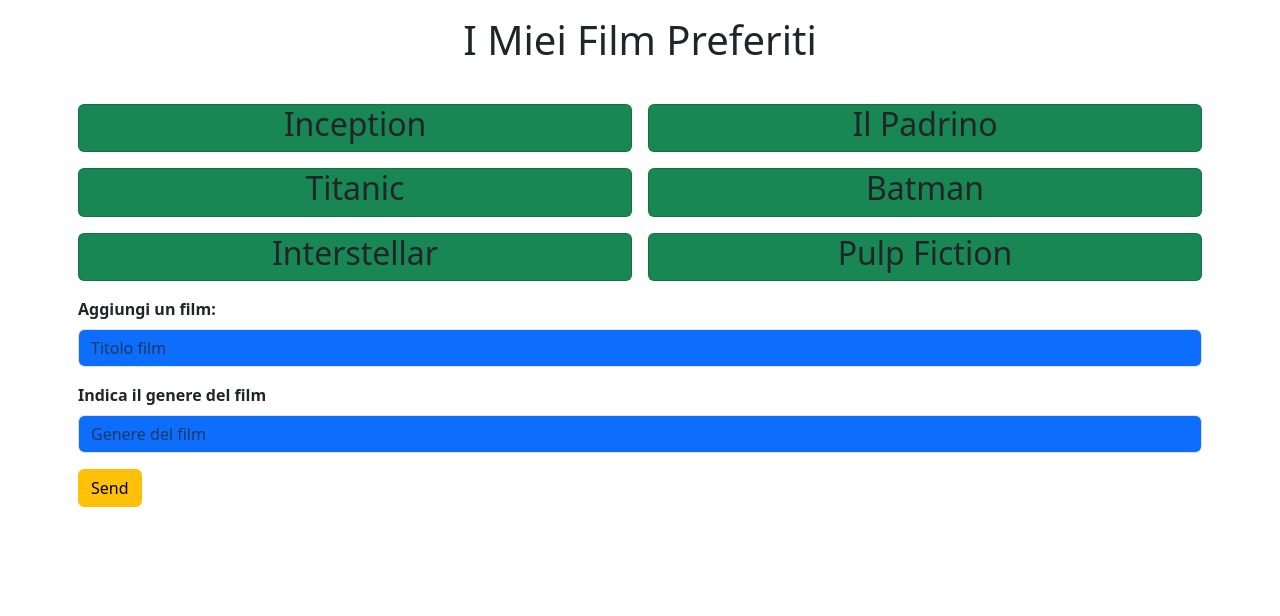
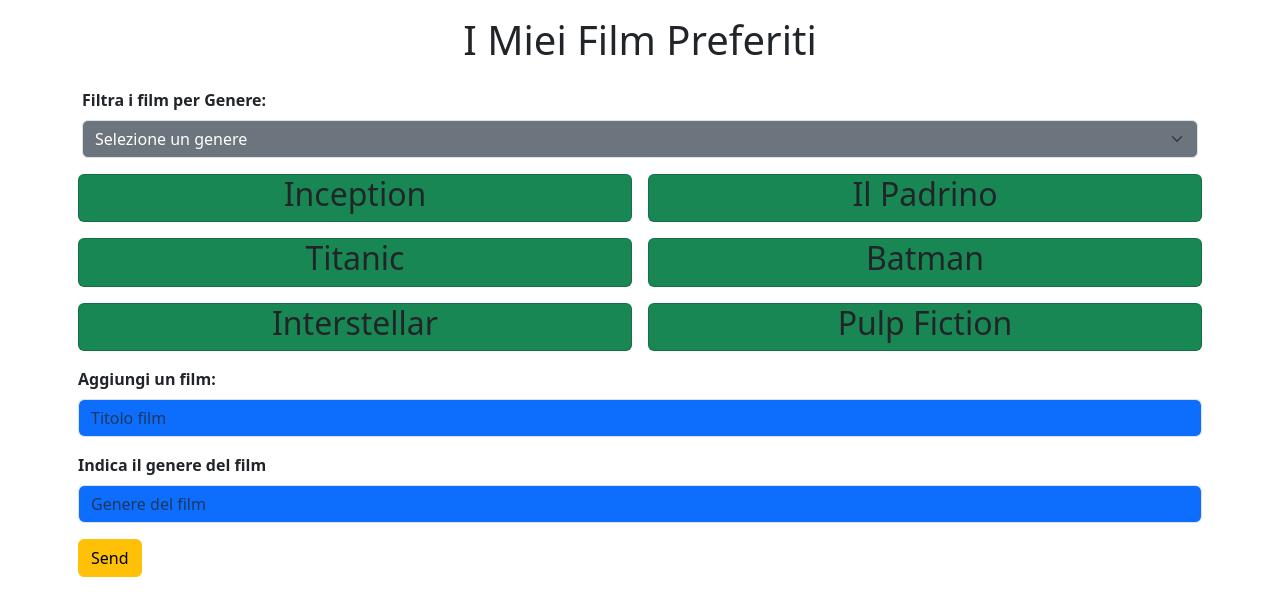
Before and after one commit to bellaviagabriele03/react-movie-filter, a React (Vite) app: page / in a window 1280 px wide. Shown: the top 616 px of the page. Built offline with nearby package versions, Linux system fonts and the light colour scheme.

Commit message:
feat: aggiunto selec e useeffetc

```diff
--- a/src/components/Card.jsx
+++ b/src/components/Card.jsx
@@ -5,6 +5,7 @@
     const [film, setFilm] = useState("")
     const [arrayFilm, setArrayfilm] = useState(movieArray)
     const [genre, setGenre] = useState("")
+    const [select, setSelect] = useState("nessuna")
 
 
     function addfilm(event) {
@@ -19,13 +20,40 @@
         setGenre("")
     }
 
+    useEffect(() => {
+        console.log(`l'opzione selezionata è:${select}`);
+        const proxy = [];
+        for(let i = 0; i < arrayFilm.length; i++) {
+            if(arrayFilm[i].genre === select) {
+                proxy.push(arrayFilm[i])
+            }
+        }
+        console.log(proxy);
 
+
+    }, [select])
 
 
     return (
         <>
 
             <div className="col-12">
+                <label className="form-label" htmlFor="selectGenre"><strong>Filtra i film per Genere:</strong></label>
+
+                <select
+                    className="form-select bg-secondary text-white"
+                    id="selectGenre"
+                    onChange={function(event) {
+                        setSelect(event.target.value)
+                    }}
+                    value={select}
+                >
+                    <option value="Selezione un genere">Selezione un genere</option>
+                    <option value="Fantascienza">Fantascienza</option>
+                    <option value="Thriller">Thriller</option>
+                    <option value="Azione">Azione</option>
+                    <option value="Romantico">Romantico</option>
+                </select>
 
             </div>
 
```
